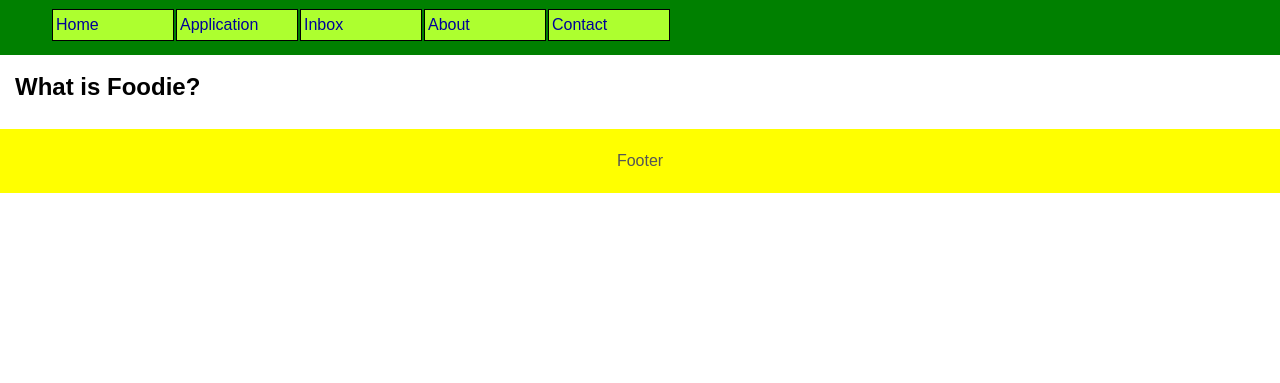
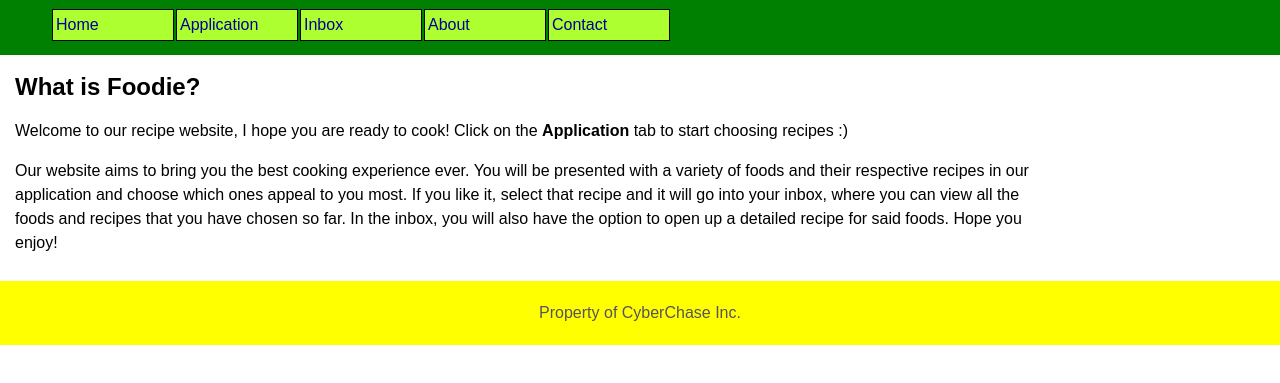
Before and after one commit to smoorthy1/Foodie, a plain HTML site: page index.html in a window 1280 px wide. Shown: the part 45-428 px from the top of the page. Drawn offline with Linux system fonts and the light colour scheme.

Commit message:
the blurb

```diff
--- a/index.html
+++ b/index.html
@@ -30,17 +30,16 @@
 				<div id="content">
 					<div class="innertube">
 						<h2>What is Foodie?</h2>
-						<p></p><!--Give a quick blurb on what Foodie is? Add some stuff for flair and appeal-->
+						<p style="color:black">Welcome to our recipe website, I hope you are ready to cook! Click on the <b>Application</b> tab to start choosing recipes :)</p><!--Give a quick blurb on what Foodie is? Add some stuff for flair and appeal-->
+						<p style="color:black">Our website aims to bring you the best cooking experience ever. You will be presented with a variety of foods and their respective recipes in our application and choose which ones appeal to you most. If you like it, select that recipe and it will go into your inbox, where you can view all the foods and recipes that you have chosen so far. In the inbox, you will also have the option to open up a detailed recipe for said foods. Hope you enjoy!</p>
 					</div>
 				</div>
 			</main>
-
-
 		</div>
 
 		<footer>
 			<div class="innertube">
-				<p>Footer</p>
+				<p>Property of CyberChase Inc.</p>
 			</div>
 		</footer>
 
```
